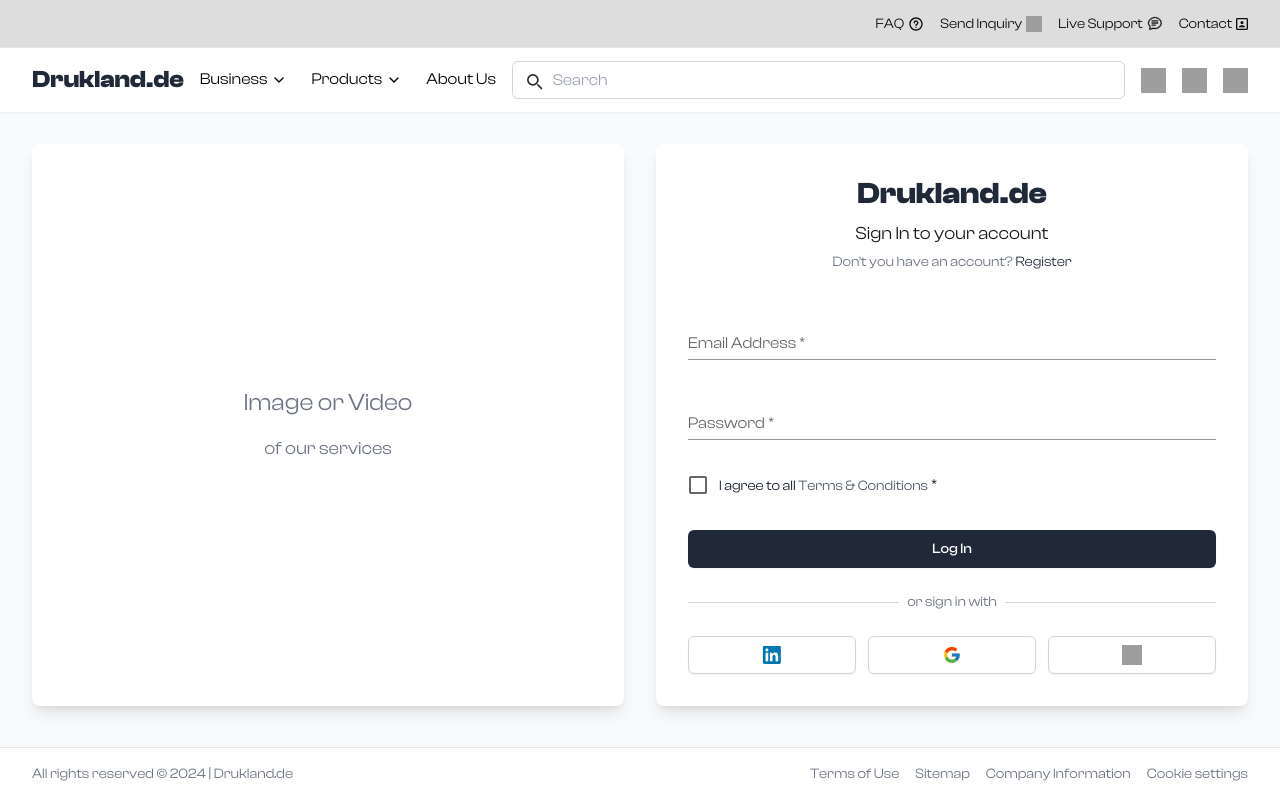
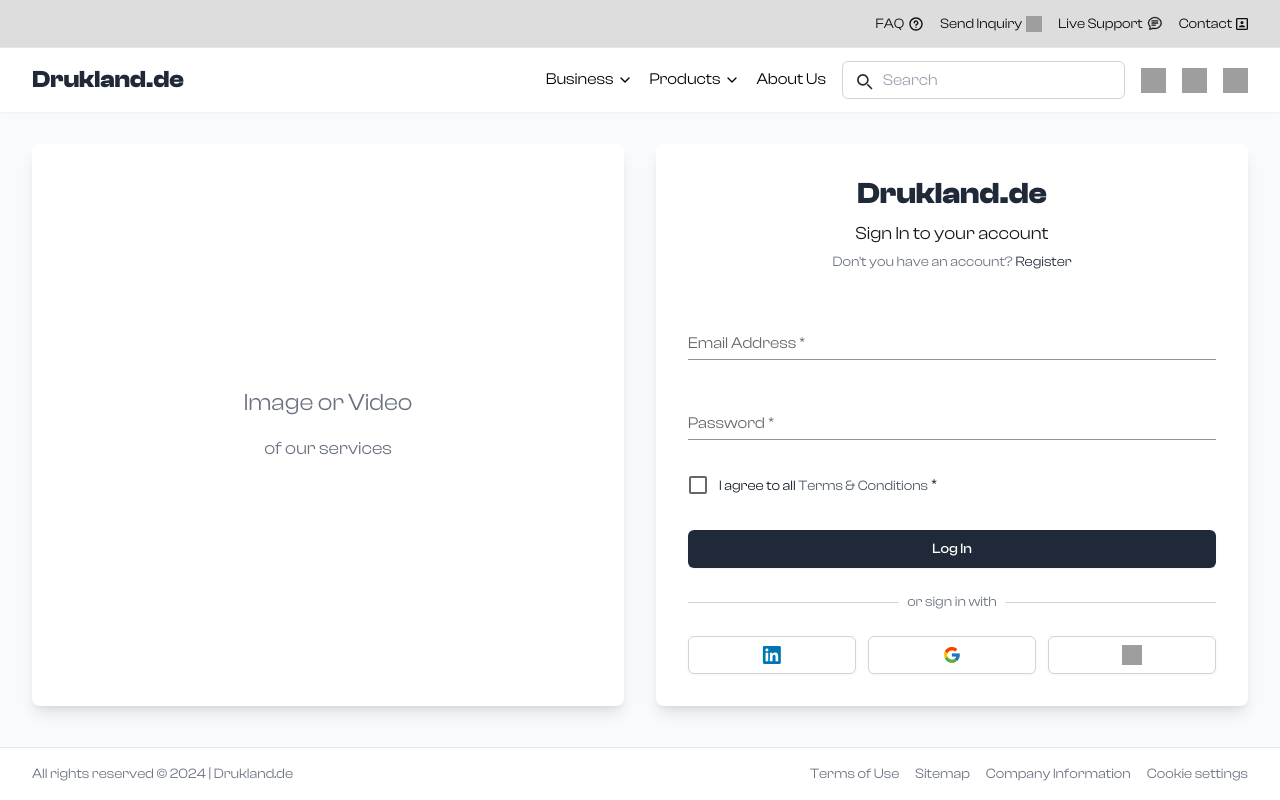
Before and after one commit to srsajjad/tailwind-test, a Next.js app: page / in a window 1280 px wide. Built offline with nearby package versions, Linux system fonts and the light colour scheme; grey boxes are pictures that could not be loaded.

Commit message:
fix alignment

```diff
--- a/app/page.tsx
+++ b/app/page.tsx
@@ -122,12 +122,12 @@
         <header className="bg-white shadow-sm">
           <div className="max-w-7xl mx-auto px-4 sm:px-6 lg:px-8">
             <div className="flex items-center justify-between h-16">
-              <div className="flex items-center">
+              <div className="flex items-center flex-grow">
                 <a href="/" className="text-2xl font-bold text-gray-800">
                   Drukland.de
                 </a>
 
-                <nav className="hidden md:ml-4 md:flex md:space-x-6">
+                <nav className="hidden md:ml-4 md:flex md:space-x-4 md:ml-auto">
                   <div className="relative group">
                     <button
                       className="flex items-center text-black hover:text-gray-800"
@@ -222,8 +222,8 @@
               </div>
 
               {/* desktop search */}
-              <div className="hidden md:block flex-1">
-                <div className="relative mx-4">
+              <div className="hidden md:block flex-grow-0.8">
+                <div className="relative mx-4 flex justify-end">
                   <input
                     type="text"
                     placeholder="Search"
```
